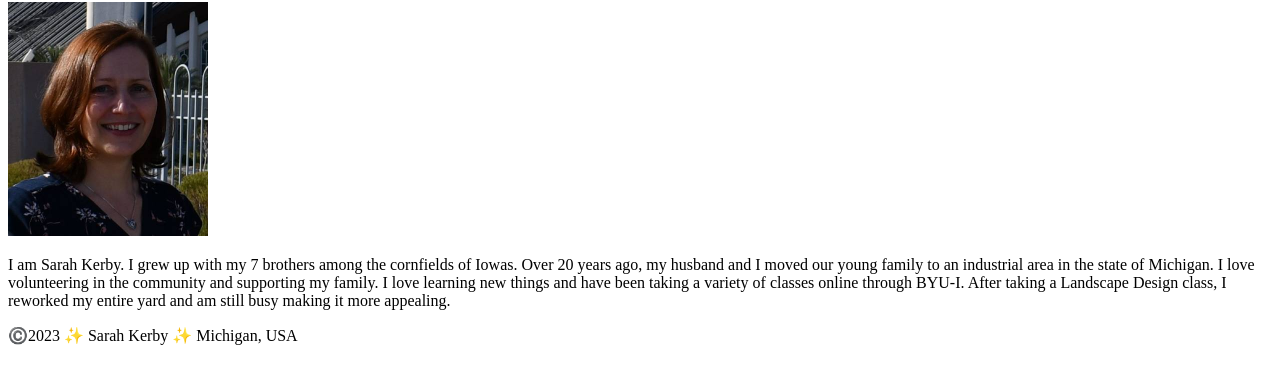
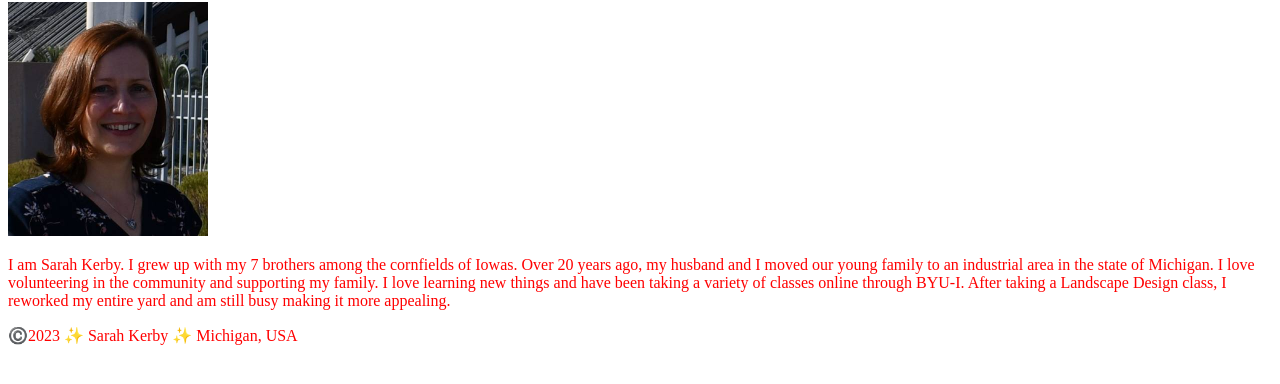
Before and after one commit to scwidow/wdd130, a plain HTML site: page index.html in a window 1280 px wide. Shown: the part 104-488 px from the top of the page. Drawn offline with Linux system fonts and the light colour scheme; files that its build step writes are made by us from their sources.

Commit message:
red lettering

```diff
--- a/index.html
+++ b/index.html
@@ -2,6 +2,7 @@
 <html lang="en-US">
     <head>
         <meta charset="utf-8">
+        <link href="styles/styles.css" rel="stylesheet"/>
         <meta name="viewport" content="width=device-width,initial-scale=1.0">
         <title>Sarah Kerby | WDD 130</title>
     </head>
--- /dev/null
+++ b/week02/styles/styles.css
@@ -0,0 +1,3 @@
+p {
+    color: red;
+  }
```
